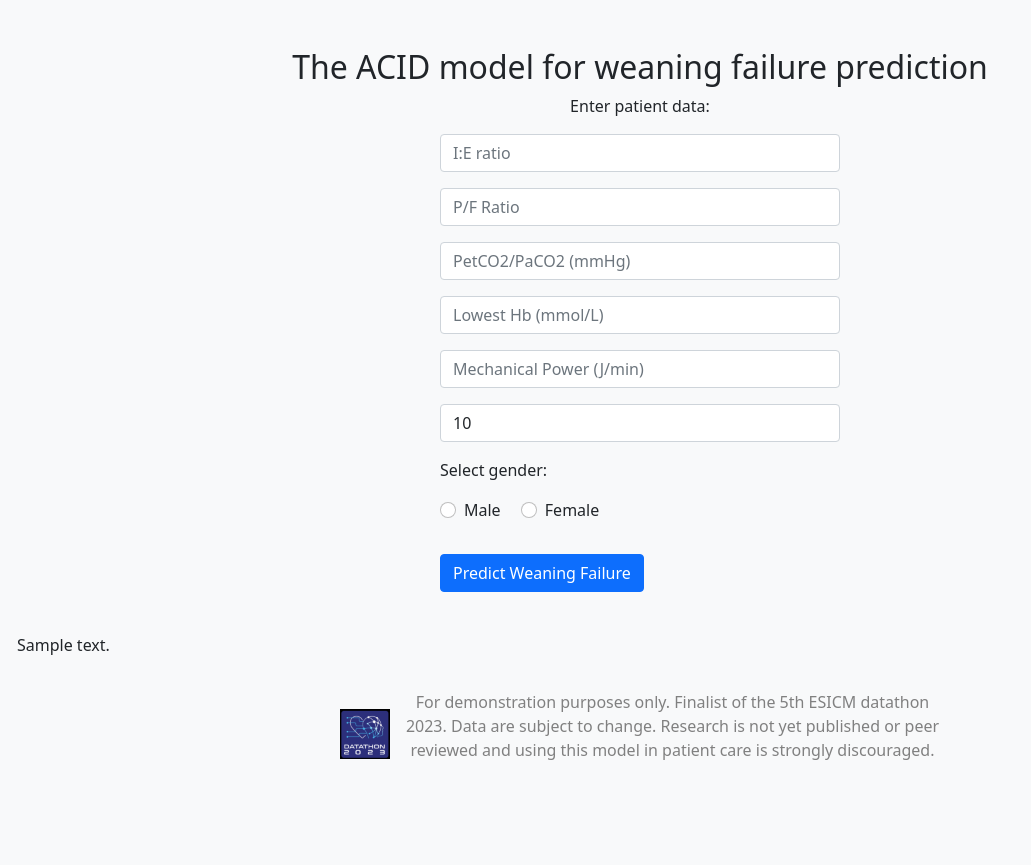
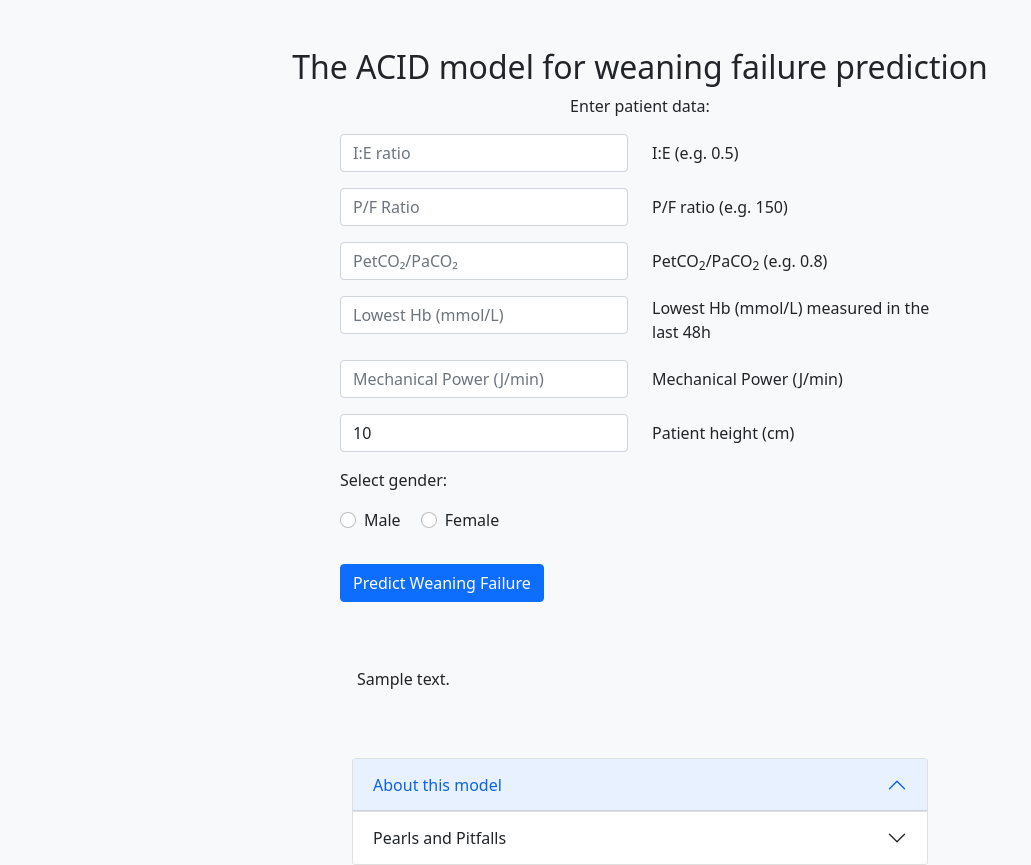
Before and after one commit to jangoertzen/ESICM-Webapp, a Flask app: template deploy-mlmodel-project/templates/index.html in a window 1280 px wide. Shown: the whole page, without its empty margins (0-1031 px from the left). Before the commit the page ends 760 px from the top, so only its background shows below. Run offline with Flask 3, Linux system fonts and the light colour scheme; the template is opened without the code that fills it: most values are stand-ins (such as "Sample title", 1, 10 or a date in 2020); parts of the project's set-up code (start-up, migrations or seed data) failed here and were passed over.

Commit message:
design changes, usability

```diff
--- /dev/null
+++ b/deploy-mlmodel-project/deploy-mlmodel-env/pyvenv.cfg
@@ -0,0 +1,5 @@
+home = C:\Python311
+include-system-site-packages = false
+version = 3.11.3
+executable = C:\R Projects\ESICM-Webapp\deploy-mlmodel-env\Scripts\python.exe
+command = C:\R Projects\ESICM-Webapp\deploy-mlmodel-env\Scripts\python.exe -m venv C:\R Projects\ESICM-Webapp\deploy-mlmodel-project\deploy-mlmodel-env
--- a/deploy-mlmodel-project/templates/index.html
+++ b/deploy-mlmodel-project/templates/index.html
@@ -1,5 +1,6 @@
 <!DOCTYPE html>
 <html>
+
 <head>
     <title>ACID model for weaning failure prediction</title>
     <link href="https://cdn.jsdelivr.net/npm/bootstrap@5.1.3/dist/css/bootstrap.min.css" rel="stylesheet">
@@ -8,12 +9,15 @@
         body {
             background-color: #f8f9fa;
         }
+
         .container {
             margin-top: 50px;
         }
+
         .prediction-container {
             margin-top: 50px;
         }
+
         .footer {
             position: fixed;
             left: 0;
@@ -23,12 +27,14 @@
             color: grey;
             text-align: center;
         }
+
         .footer .footer-content {
             margin: auto;
             max-width: 600px;
             display: flex;
             align-items: center;
         }
+
         .footer img {
             width: 50px;
             height: 50px;
@@ -41,25 +47,50 @@
     <div class="container mt-5">
         <h2 class="text-center">The ACID model for weaning failure prediction</h2>
         <p class="text-center">Enter patient data:</p>
-        <form action="{{ url_for('predict')}}" method="post" class="mx-auto" style="max-width: 400px;">
-            <div class="mb-3">
-                <input type="number" class="form-control" step="0.01" name="ie" placeholder="I:E ratio" required="required" value="{{ ie }}"/>
+        <form action="{{ url_for('predict')}}" method="post" class="mx-auto" style="max-width: 600px;">
+            <div class="row mb-3">
+                <div class="col-sm-6 col-md-6">
+                    <input type="number" class="form-control" step="0.01" name="ie" placeholder="I:E ratio"
+                        required="required" value="{{ ie }}" />
+                </div>
+                <label class="col-sm-6 col-md-6 align-self-center">I:E (e.g. 0.5)</label>
             </div>
-            <div class="mb-3">
-                <input type="number" class="form-control" step="0.01" name="pfratio" placeholder="P/F Ratio" required="required" value="{{ pfratio }}"/>
+            <div class="row mb-3">
+                <div class="col-sm-6 col-md-6">
+                    <input type="number" class="form-control" step="0.01" name="pfratio" placeholder="P/F Ratio"
+                        required="required" value="{{ pfratio }}" />
+                </div>
+                <label class="col-sm-6 col-md-6 align-self-center">P/F ratio (e.g. 150)</label>
             </div>
-            <div class="mb-3">
-                <input type="number" class="form-control" step="0.01" name="petco2paco2" placeholder="PetCO2/PaCO2 (mmHg)" required="required" value="{{ petco2paco2 }}"/>
+            <div class="row mb-3">
+                <div class="col-sm-6 col-md-6">
+                    <input type="number" class="form-control" step="0.01" name="petco2paco2"
+                        placeholder="PetCO&#8322;/PaCO&#8322;" required="required" value="{{ petco2paco2 }}" />
+                </div>
+                <label class="col-sm-6 col-md-6 align-self-center">PetCO<sub>2</sub>/PaCO<sub>2</sub> (e.g. 0.8)</label>
             </div>
-            <div class="mb-3">
-                <input type="number" class="form-control" step="0.01" name="hbmin" placeholder="Lowest Hb (mmol/L)" required="required" value="{{ hbmin }}"/>
+            <div class="row mb-3">
+                <div class="col-sm-6 col-md-6">
+                    <input type="number" class="form-control" step="0.01" name="hbmin" placeholder="Lowest Hb (mmol/L)"
+                        required="required" value="{{ hbmin }}" />
+                </div>
+                <label class="col-sm-6 col-md-6 align-self-center">Lowest Hb (mmol/L) measured in the last 48h</label>
             </div>
-            <div class="mb-3">
-                <input type="number" class="form-control" step="0.01" name="mechanical_power" placeholder="Mechanical Power (J/min)" required="required" value="{{ mechanical_power }}"/>
+            <div class="row mb-3">
+                <div class="col-sm-6 col-md-6">
+                    <input type="number" class="form-control" step="0.01" name="mechanical_power"
+                        placeholder="Mechanical Power (J/min)" required="required" value="{{ mechanical_power }}" />
+                </div>
+                <label class="col-sm-6 col-md-6 align-self-center">Mechanical Power (J/min)</label>
             </div>
-            <div class="mb-3">
-                <input type="number" class="form-control" step="0.01" name="body_height" placeholder="Body Height (cm)" required="required" value="{{ body_height }}"/>
+            <div class="row mb-3">
+                <div class="col-sm-6 col-md-6">
+                    <input type="number" class="form-control" step="0.01" name="body_height"
+                        placeholder="Patient Height (cm)" required="required" value="{{ body_height }}" />
+                </div>
+                <label class="col-sm-6 col-md-6 align-self-center">Patient height (cm)</label>
             </div>
+
             <p class="mt-3">Select gender:</p>
             <div class="form-check form-check-inline">
                 <input class="form-check-input" type="radio" name="gender" id="male" value="1">
@@ -73,15 +104,60 @@
             <button type="submit" class="btn btn-primary btn-block btn-large mt-3">Predict Weaning Failure</button>
         </form>
     </div>
-    <div id="prediction_box" class="alert alert-{{ result_class }} mt-4" role="alert">
-        {{ prediction_text }}
 
+    <!-- Prediction Box -->
+    <div class="container mt-5">
+        <div id="prediction_box" class="alert alert-{{ result_class }} mx-auto" style="max-width: 600px;" role="alert">
+            {{ prediction_text }}
+        </div>
     </div>
+
+    <!-- Accordion -->
+    <div class="container mx-auto" style="max-width: 600px;">
+        <div class="accordion" id="infoAccordion">
+            <div class="accordion-item">
+                <h2 class="accordion-header" id="headingOne">
+                    <button class="accordion-button" type="button" data-bs-toggle="collapse"
+                        data-bs-target="#collapseOne" aria-expanded="true" aria-controls="collapseOne">
+                        About this model
+                    </button>
+                </h2>
+                <div id="collapseOne" class="accordion-collapse collapse" aria-labelledby="headingOne"
+                    data-bs-parent="#infoAccordion">
+                    <div class="accordion-body">
+                        Lorem ipsum dolor sit amet, consectetur adipiscing elit. Integer posuere erat a ante.
+                    </div>
+                </div>
+            </div>
+            <div class="accordion-item">
+                <h2 class="accordion-header" id="headingTwo">
+                    <button class="accordion-button collapsed" type="button" data-bs-toggle="collapse"
+                        data-bs-target="#collapseTwo" aria-expanded="false" aria-controls="collapseTwo">
+                        Pearls and Pitfalls
+                    </button>
+                </h2>
+                <div id="collapseTwo" class="accordion-collapse collapse" aria-labelledby="headingTwo"
+                    data-bs-parent="#infoAccordion">
+                    <div class="accordion-body">
+                        Sed do eiusmod tempor incididunt ut labore et dolore magna aliqua. Ut enim ad minim veniam.
+                    </div>
+                </div>
+            </div>
+        </div>
+    </div>
+
+
     <div class="footer">
         <div class="footer-content">
-            <img src="{{ url_for('static', filename='21w0mgf.bmp') }}"" alt="ESICM Datathon 2023 Logo">
-            <p>For demonstration purposes only. Finalist of the 5th ESICM datathon 2023. Data are subject to change. Research is not yet published or peer reviewed and using this model in patient care is strongly discouraged.</p>
+            <img src="{{ url_for('static', filename='21w0mgf.bmp') }}"" alt=" ESICM Datathon 2023 Logo">
+            <p>For demonstration purposes only. Finalist of the 5th ESICM datathon 2023. Data are subject to change.
+                Research is not yet published or peer reviewed and using this model in patient care is strongly
+                discouraged.</p>
         </div>
     </div>
+
+    <script src="https://cdn.jsdelivr.net/npm/bootstrap@5.1.3/dist/js/bootstrap.bundle.min.js"></script>
+
 </body>
+
 </html>
```
Also changed, not shown: 12 other files.
